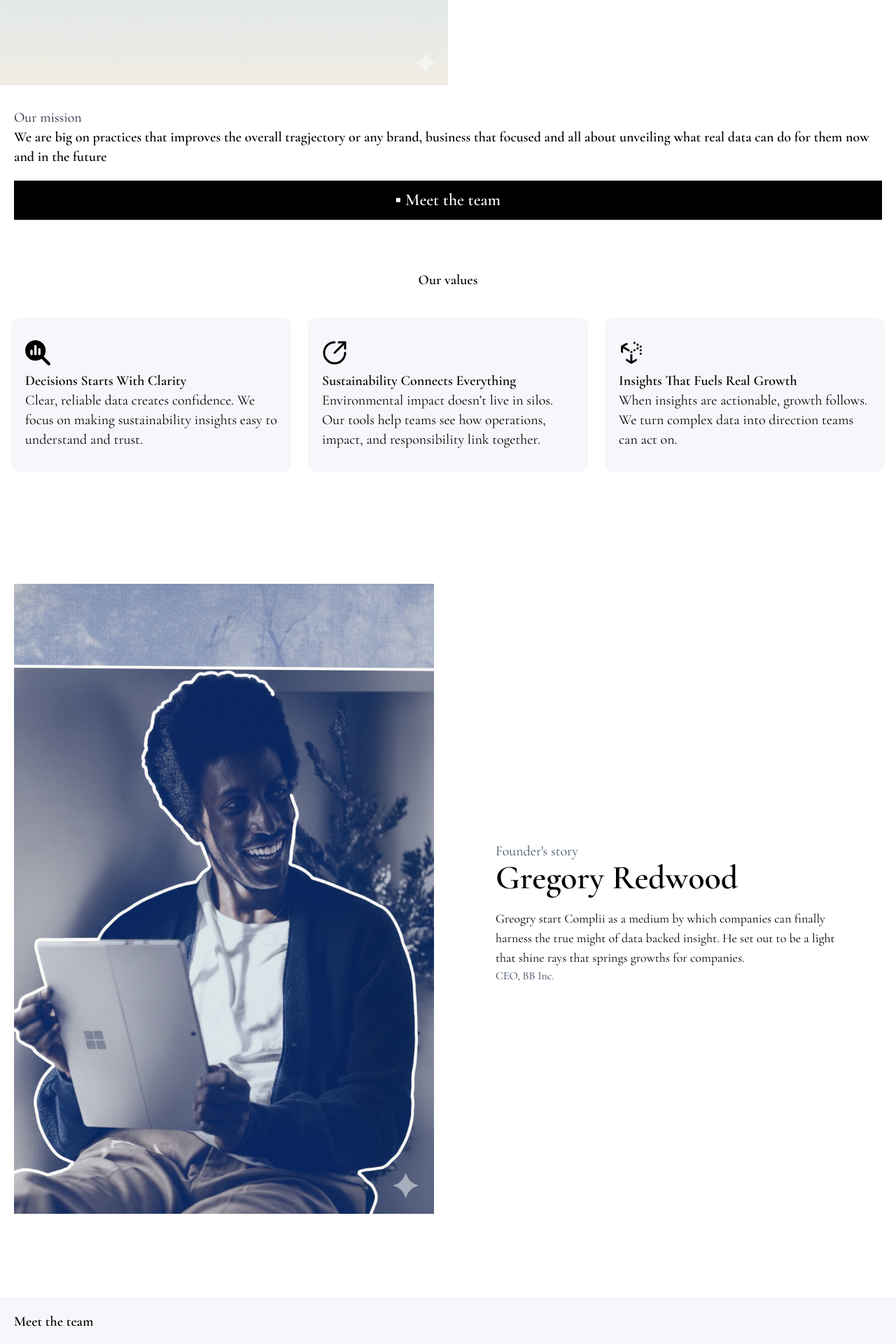
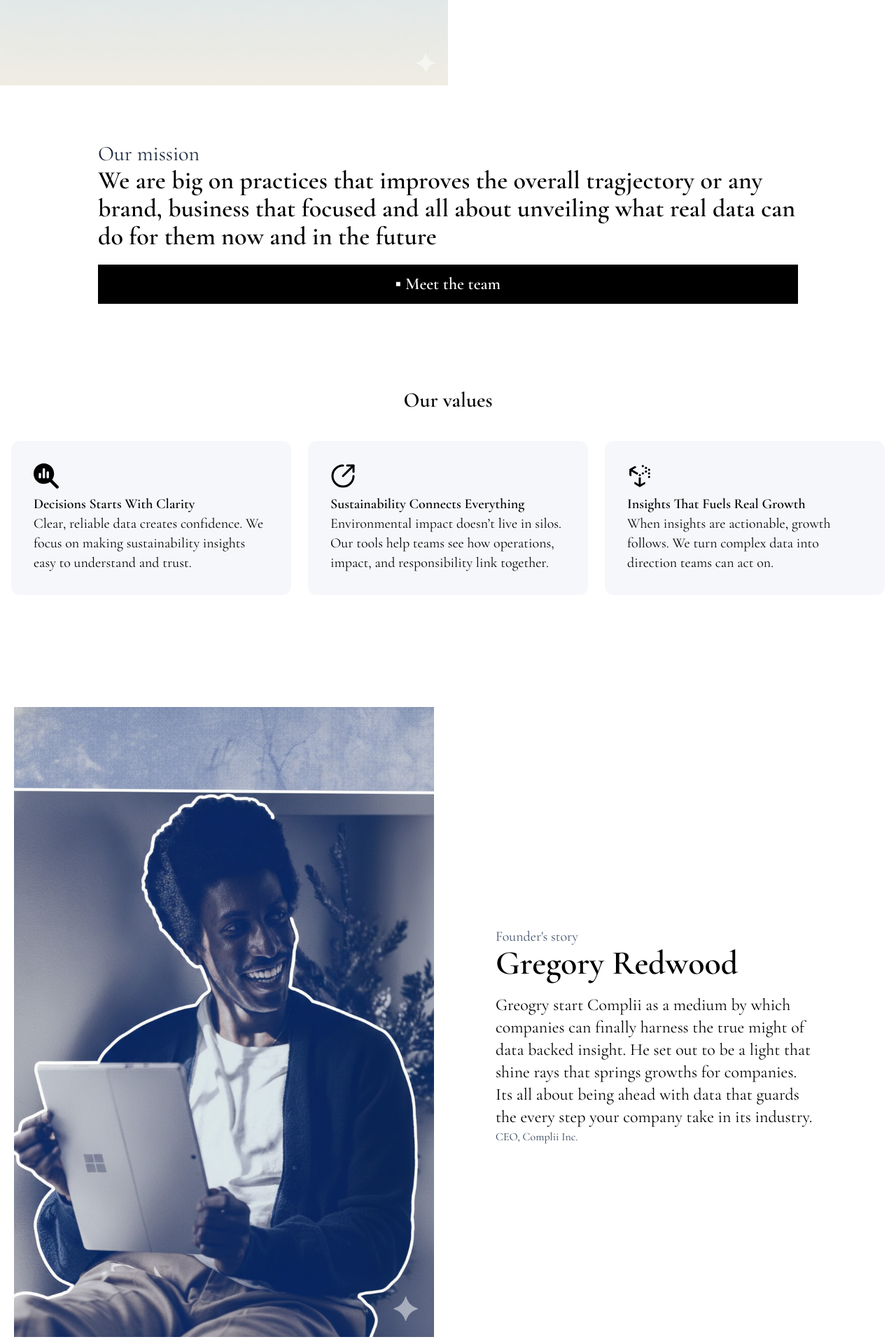
Before and after one commit to kluivstar/Cimplii, a React (Vite) app: page /about in a window 1280 px wide. Shown: the part 520-2440 px from the top of the page at 70% size. Built offline with nearby package versions, Linux system fonts and the light colour scheme.

Commit message:
Implemented font, layout override on About page, nav and footer links for md-tablet screen

```diff
--- a/src/pages/About.jsx
+++ b/src/pages/About.jsx
@@ -92,9 +92,9 @@ const About = () => {
         <div className='lg:w-1/2'>
             <img src={AboutImg} alt="" className='lg:h-full'/>
         </div>
-        <div className='px-5 py-8'>
-            <span className='text-xl text-slate-800'>Our mission</span>
-            <h1 className='text-[25px] md:text-xl 2xl:text-3xl font-semibold'>We are big on practices that improves the overall tragjectory or any brand, business that focused and all about unveiling what real data can do for them now and in the future</h1>
+        <div className='px-5 py-8 md:px-35 md:py-20'>
+            <span className='text-xl md:2xl xl:text-3xl text-slate-800'>Our mission</span>
+            <h1 className='text-[25px] md:text-4xl md:text-semibold 2xl:text-5xl font-semibold'>We are big on practices that improves the overall tragjectory or any brand, business that focused and all about unveiling what real data can do for them now and in the future</h1>
             <button className="bg-black w-full text-white py-3 px-6 text-base md:text-2xl hover:bg-slate-300 hover:text-black transition md:py-3 mt-5 font-semibold">
             ▪ Meet the team
             </button>
@@ -104,7 +104,7 @@ const About = () => {
        {/* About Values session */}
        <div>
             <div className=''>
-                <h1 className=' text-center text-3xl md:text-xl 2xl:text-3xl font-semibold pt-10'>Our values
+                <h1 className=' text-center text-3xl md:text-3xl 2xl:text-3xl font-semibold pt-10'>Our values
             </h1>
             </div>
             <div className="py-10 grid gap-6 lg:grid-cols-3 2xl:w-1/2 2xl:mx-auto p-4">
@@ -113,7 +113,7 @@ const About = () => {
                 const Icon = content.icon;
 
                 return (
-                    <div key={index} className="bg-[#f5f7fa] rounded-xl py-8 px-5 flex flex-col">
+                    <div key={index} className="bg-[#f5f7fa] rounded-xl py-8 px-5 md:px-8 flex flex-col">
                         {/* Instantiate(turns component reference into actual JSX element react can render) icons after storing in data(container) in the array*/}
                         <Icon className="text-3xl mb-2 md:text-4xl text-black 2xl:text-5xl" />
                         <h3 className="text-xl font-semibold md:text-xl 2xl:text-3xl">
@@ -135,15 +135,15 @@ const About = () => {
         <div>
             <div className='p-5 md:flex md:gap-10 md:py-8 lg:px-5 lg:py-30'>
             {/* Testimonial Image */}
-            <div className='lg:w-1/2'>
+            <div className='lg:w-1/2 md:w-[50%]'>
                 <img src={AboutImgTwo} alt="Testimonial" />
             </div>
-            <div className='lg:w-1/2 lg:mt-10  xl:content-center'>
+            <div className='lg:w-1/2 md:w-[50%] md:mt-10  xl:content-center'>
                 <div className='py-2 lg:px-12'>
                     <span className='text-xl text-slate-600'>Founder's story</span>
-                    <h1 className='text-2xl font-semibold lg:text-5xl'>Gregory Redwood</h1>
-                    <p className='text-lg pt-5'>Greogry start Complii as a medium by which companies can finally harness the true might of data backed insight. He set out to be a light that shine rays that springs growths for companies.</p>
-                    <span className='text-slate-700'>CEO, BB Inc.</span>
+                    <h1 className='text-2xl md:text-3xl font-semibold lg:text-5xl'>Gregory Redwood</h1>
+                    <p className='text-lg md:text-2xl pt-5 md:w-[90%]'>Greogry start Complii as a medium by which companies can finally harness the true might of data backed insight. He set out to be a light that shine rays that springs growths for companies. Its all about being ahead with data that guards the every step your company take in its industry.</p>
+                    <span className='text-slate-700'>CEO, Complii Inc.</span>
                 </div>
 
             </div>
@@ -153,10 +153,11 @@ const About = () => {
         {/* Teams */}
         <div className='bg-[#f5f7fa]'>
             <div className='p-5'>
-                <h1 className='text-4xl md:text-xl 2xl:text-3xl font-semibold '>Meet the team
+                <h1 className='text-4xl md:text-5xl 2xl:text-4xl font-semibold md:py-10'>Meet the team
             </h1>
             </div>
-            <div className="grid gap-6 lg:grid-cols-3 2xl:w-1/2 2xl:mx-auto">
+
+            <div className="grid gap-6 md:grid-cols-3 lg:grid-cols-3 2xl:w-1/2 2xl:mx-auto">
                 {teamMembers.map((person, index) => {
                 {/* Icon-variable is treated is rendered as a component and rendered - dynamic component rendering*/}
 
@@ -183,11 +184,11 @@ const About = () => {
         {/* About Newsletter */}
         <div className="text-center py-20 bg-slate-100 ">
             <h2 className="text-2xl lg:text-4xl md:text-4xl font-bold text-center py-2">
-            Subscribe to Complii Journal
+            Want to join the team ?
             </h2>
             <div className="text-center">
                 <button className="bg-black text-white py-2 px-6 text-base md:text-2xl hover:bg-slate-300 hover:text-black transition md:py-3">
-                ▪ Sign up to newsletter
+                ▪ View open roles
                 </button>
             </div>
         </div>
```
